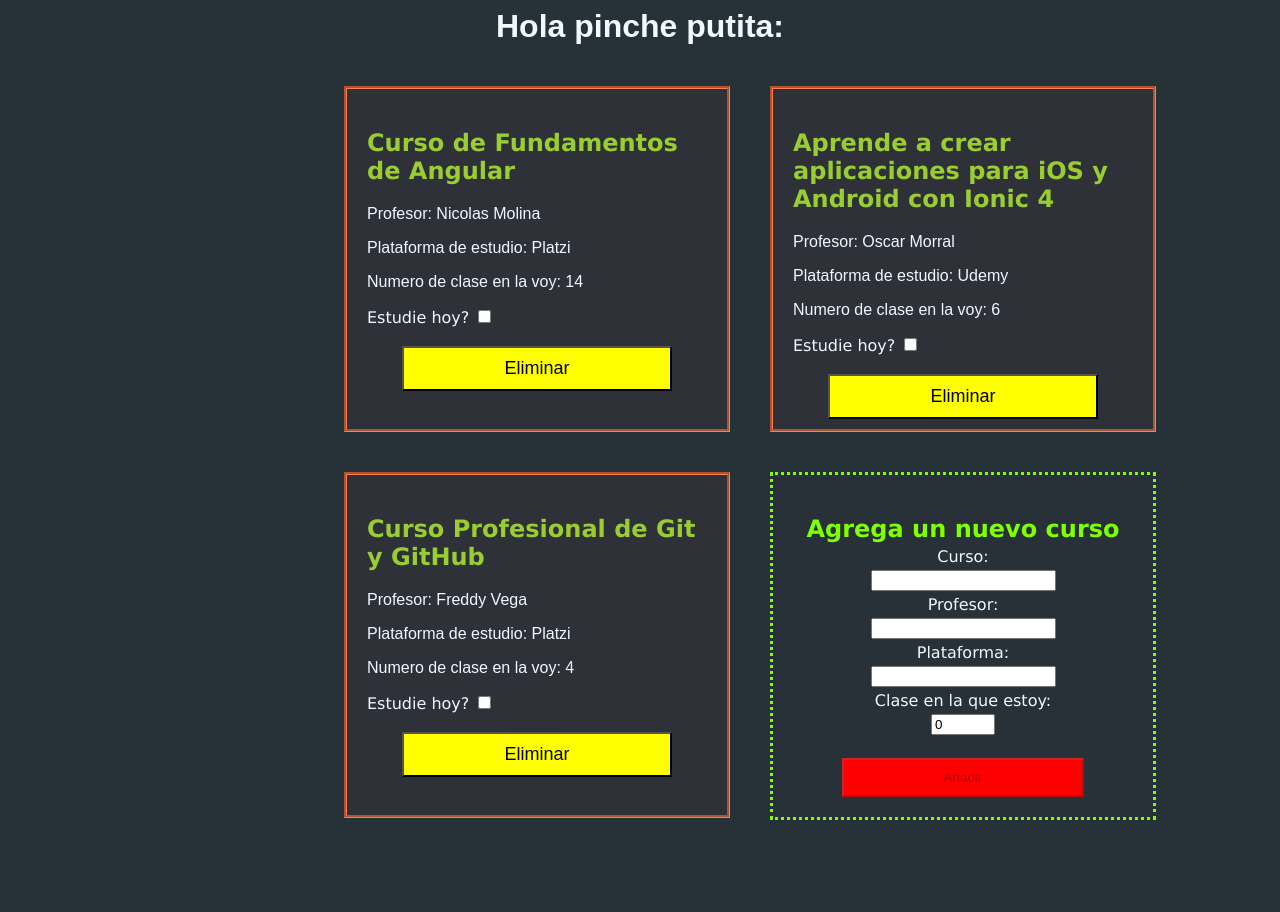
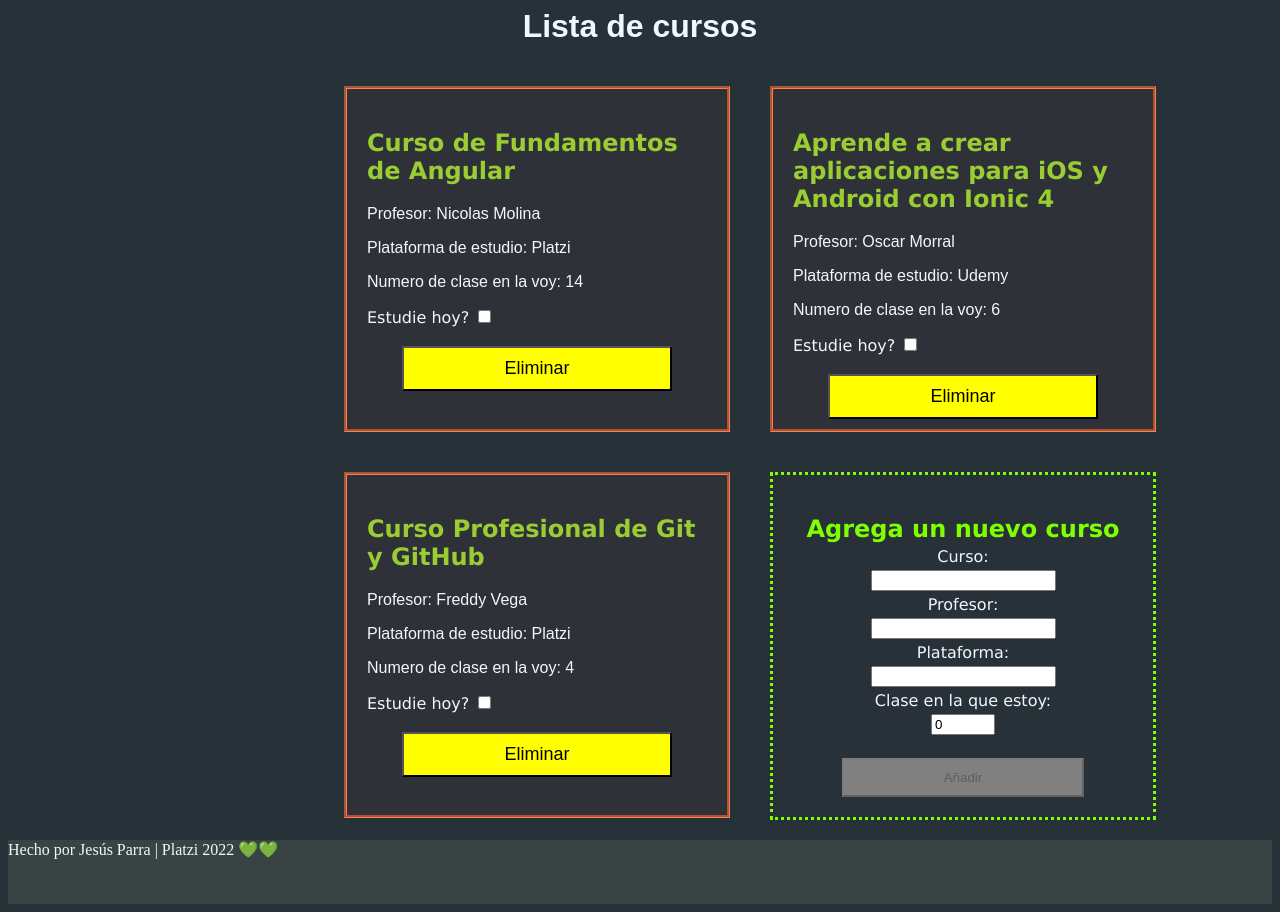
Before and after one commit to chuche1770/progesoCursos, an Angular app: page / in a window 1280 px wide. Before the commit the page ends 840 px from the top, so only its background shows below. Built offline with nearby package versions, Linux system fonts and the light colour scheme.

Commit message:
2 files modified- agregue footer y corregi tonterias que puse

```diff
--- a/src/app/app.component.css
+++ b/src/app/app.component.css
@@ -83,3 +83,10 @@ h1 {
 .num {
   margin-bottom: 23px;
 }
+
+footer {
+  clear: both;
+  max-width: 100%;
+  min-height: 4em;
+  background-color: rgb(56, 68, 68);
+}
--- a/src/app/app.component.html
+++ b/src/app/app.component.html
@@ -1,4 +1,4 @@
-<h1>Hola pinche putita:</h1>
+<h1>Lista de cursos</h1>
 
 <div class="listaCursos">
   <h3 *ngIf="courses.length === 0">
@@ -45,7 +45,7 @@
         else elseBlock
       "
       disabled
-      [style.background]="input1.invalid ? 'red' : 'blue'"
+      [style.background]="input1.invalid ? 'gray' : ''"
     >
       Añadir
     </button>
@@ -55,3 +55,9 @@
     </ng-template>
   </div>
 </div>
+
+<footer>
+  <div>
+    <p>Hecho por Jesús Parra | Platzi 2022 💚💚</p>
+  </div>
+</footer>
```
